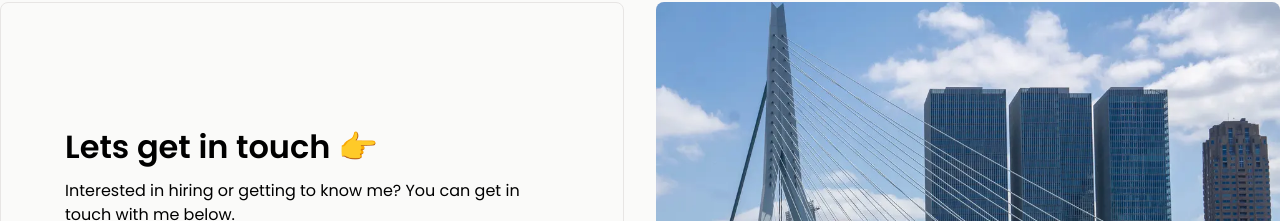
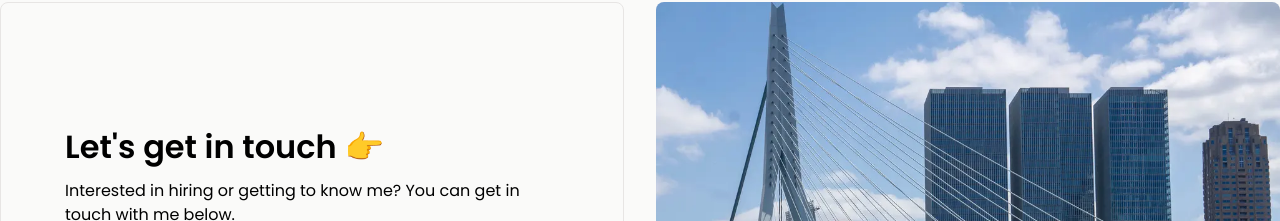
Before and after one commit to ntaheij/portfolio-website, a Next.js app: page /about in a window 1280 px wide. Shown: the part 2264-2485 px from the top of the page. Built offline with nearby package versions, Linux system fonts and the light colour scheme.

Commit message:
Changed footer

```diff
--- a/src/components/Footer.tsx
+++ b/src/components/Footer.tsx
@@ -13,12 +13,12 @@ const Footer = () => {
       {path !== "/contact" ?
           <section className="grid grid-cols-1 md:grid-cols-2 gap-8 max-w-7xl mx-auto px-4 xl:px-0 mb-4">
             <div className="flex flex-col gap-2 items-start px-16 py-16 lg:py-0 justify-center border border-stone-200 rounded-lg">
-              <h2>Lets get in touch 👉</h2>
+              <h2>Let's get in touch 👉</h2>
               <p className="mb-4">Interested in hiring or getting to know me? You can get in touch with me below.</p>
               <Button link={"/contact"} text={"Get in touch"} type={"secondary-white"} />
             </div>
             <div>
-              <Image className="rounded-lg" src={erasmusbrug} alt={"Placeholder for footer"} />
+              <Image className="rounded-lg" src={erasmusbrug} alt={"Erasmusbrug in footer"} />
             </div>
           </section>
         :
```
